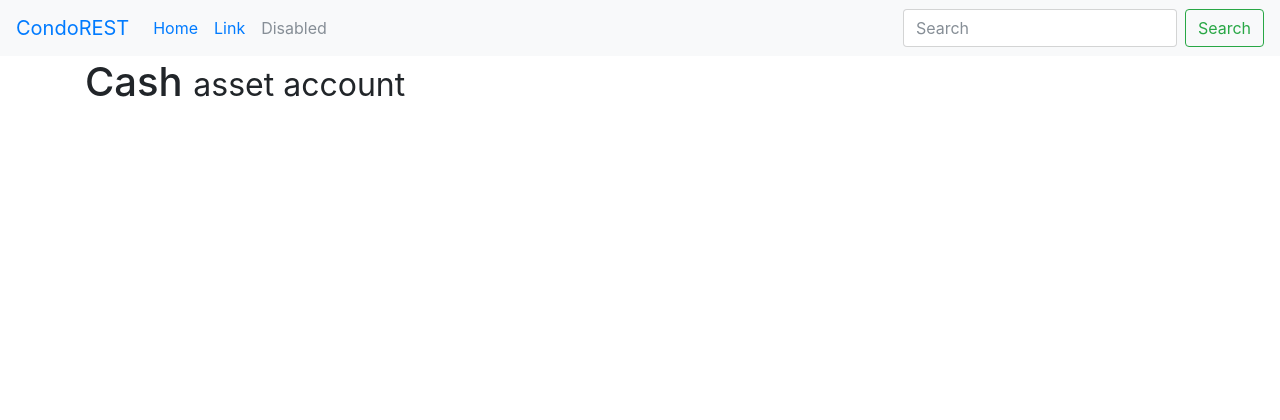
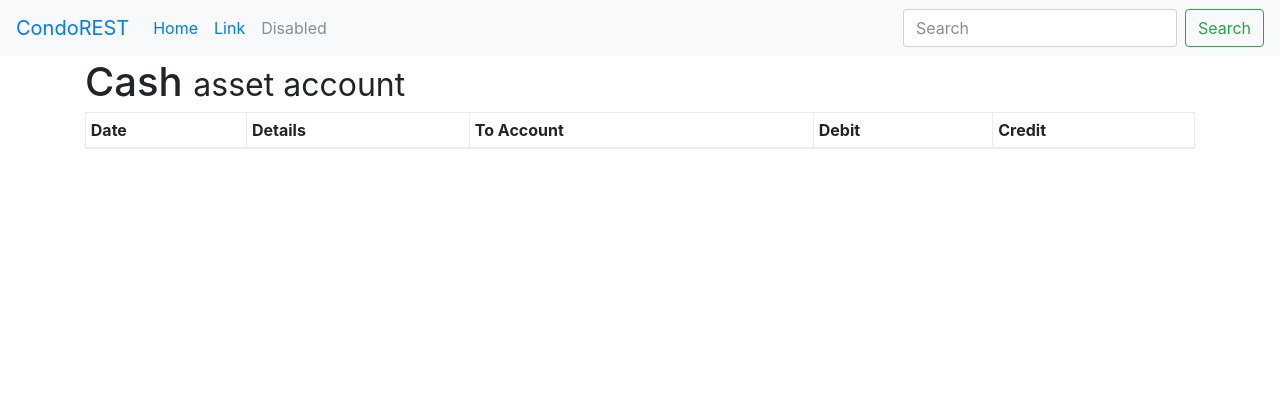
Before and after one commit to jackbravo/condorest-django, a Django app: template templates/ledger/account_archive.html in a window 1280 px wide. Shown: the top 420 px of the page. Run offline with Django 3.2, Linux system fonts and the light colour scheme; the template is opened without the code that fills it: values that come from a table or form of the project are taken from there, others are empty; data comes from the database, SQL or seed files in the repository; some libraries are stand-ins or nearby versions.

Commit message:
Display entries of account table

```diff
--- a/ledger/views.py
+++ b/ledger/views.py
@@ -1,5 +1,6 @@
 from django.shortcuts import render, get_object_or_404
 from django.views.generic import MonthArchiveView
+from django.db.models import Q
 
 from condorest.utils import dictfetchall
 from ledger.models import Account, Entry
@@ -38,11 +39,11 @@ class AccountArchiveView(MonthArchiveView):
 
     def get_queryset(self):
         self.account = get_object_or_404(Account, name=self.kwargs['account'])
-        return Entry.objects.filter(amount__account=self.account)
+        return Entry.objects.filter(Q(credit_account=self.account) | Q(debit_account=self.account))
 
     def get_context_data(self, **kwargs):
         # Call the base implementation first to get a context
         context = super().get_context_data(**kwargs)
         # Add in a QuerySet of all the books
-        #context['book_list'] = Book.objects.all()
+        context['account'] = self.account
         return context
--- a/templates/ledger/account_archive.html
+++ b/templates/ledger/account_archive.html
@@ -3,4 +3,29 @@
 
 {% block content %}
 <h1>{{ account.name }} <small>{{ account.type }} account</small></h1>
+
+<table class="table table-bordered table-hover table-sm">
+<thead>
+    <tr>
+        <th>Date</th>
+        <th>Details</th>
+        <th>To Account</th>
+        <th>Debit</th>
+        <th>Credit</th>
+    </tr>
+</thead>
+<tbody>
+{% with balance=0 %}
+{% for entry in entry_list %}
+    <tr>
+        <td>{{ entry.date }}</td>
+        <td>{{ entry.details }}</td>
+        <td>{% if account == entry.debit_account %}{{ entry.credit_account }}{% else %}{{ entry.debit_account }}{% endif %}</td>
+        <td>{% if account == entry.debit_account %}{{ entry.amount }}{% endif %}</td>
+        <td>{% if account == entry.credit_account %}{{ entry.amount }}{% endif %}</td>
+    </tr>
+{% endfor %}
+{% endwith %}
+</tbody>
+</table>
 {% endblock %}
```
